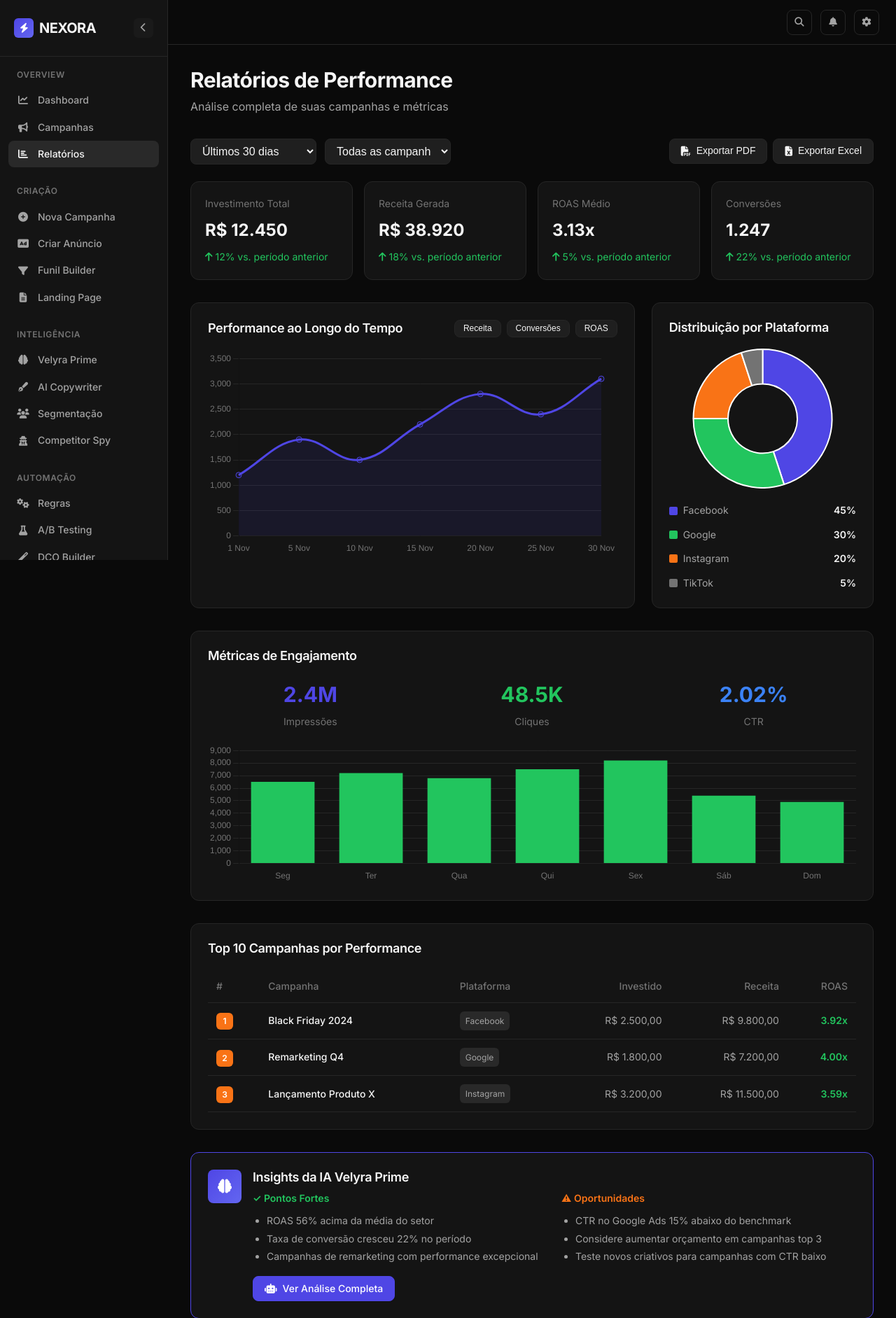
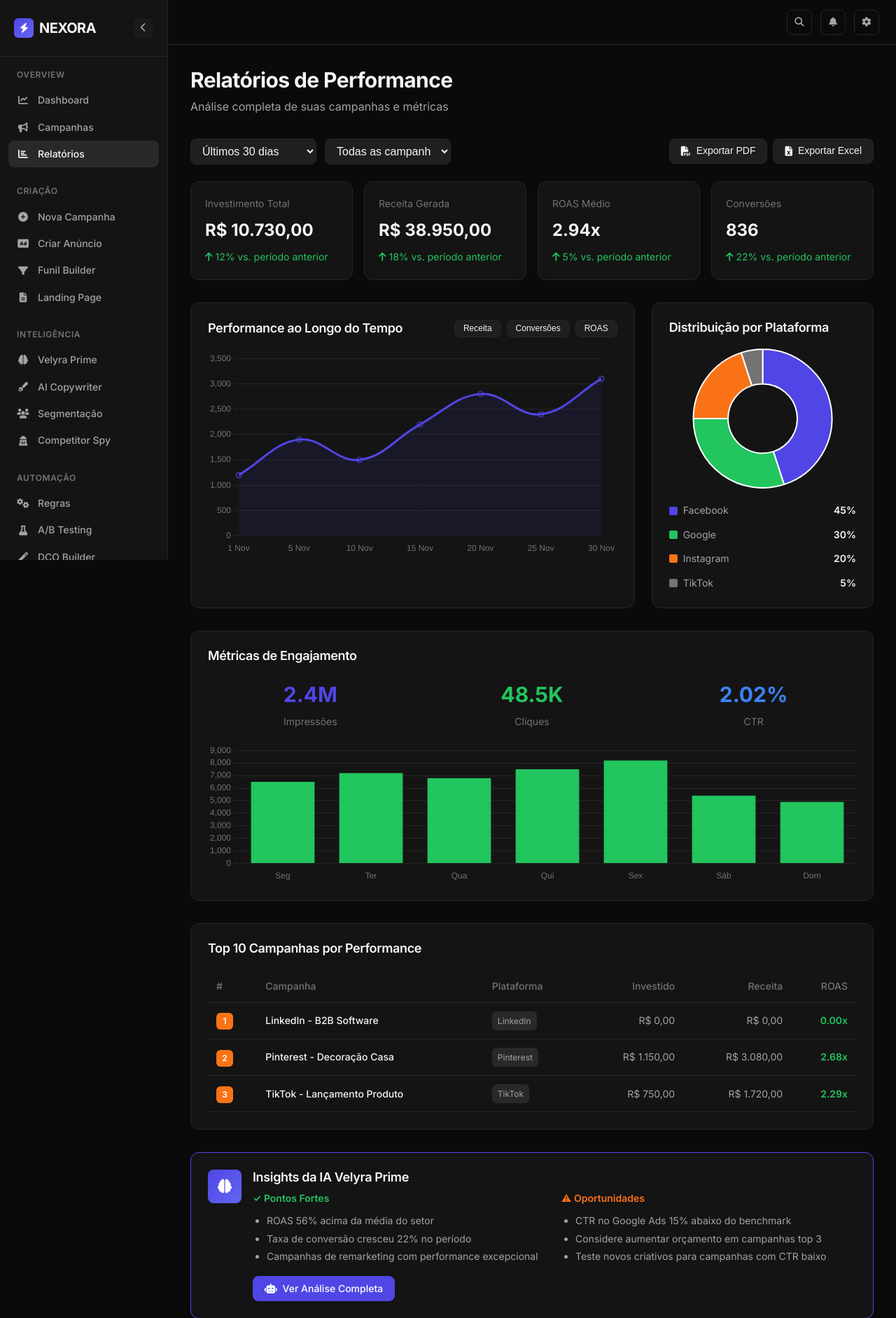
Before and after one commit to fabiinobrega/robo-otimizador, a Flask app: page /reports in a window 1280 px wide. Shown: the top 1883 px of the page at 70% size. Run offline with Flask 3, Linux system fonts and the light colour scheme; data comes from the database, SQL or seed files in the repository; some libraries are stand-ins or nearby versions.

Commit message:
fix: Corrige Dashboard e Reports para usar dados reais do banco - Remove valores mockados e implementa chamadas às APIs

```diff
--- a/templates/reports_nexora.html
+++ b/templates/reports_nexora.html
@@ -43,7 +43,7 @@
 <div style="display: grid; grid-template-columns: repeat(auto-fit, minmax(220px, 1fr)); gap: var(--spacing-4); margin-bottom: var(--spacing-8);">
     <div class="nexora-stat-card">
         <div class="nexora-stat-label">Investimento Total</div>
-        <div class="nexora-stat-value" style="font-size: var(--text-2xl);">R$ 12.450</div>
+        <div class="nexora-stat-value" id="reportTotalSpend" style="font-size: var(--text-2xl);">R$ 0,00</div>
         <div class="nexora-stat-change positive">
             <i class="fas fa-arrow-up"></i> 12% vs. período anterior
         </div>
@@ -51,7 +51,7 @@
 
     <div class="nexora-stat-card">
         <div class="nexora-stat-label">Receita Gerada</div>
-        <div class="nexora-stat-value" style="font-size: var(--text-2xl);">R$ 38.920</div>
+        <div class="nexora-stat-value" id="reportTotalRevenue" style="font-size: var(--text-2xl);">R$ 0,00</div>
         <div class="nexora-stat-change positive">
             <i class="fas fa-arrow-up"></i> 18% vs. período anterior
         </div>
@@ -59,7 +59,7 @@
 
     <div class="nexora-stat-card">
         <div class="nexora-stat-label">ROAS Médio</div>
-        <div class="nexora-stat-value" style="font-size: var(--text-2xl);">3.13x</div>
+        <div class="nexora-stat-value" id="reportAvgRoas" style="font-size: var(--text-2xl);">0.00x</div>
         <div class="nexora-stat-change positive">
             <i class="fas fa-arrow-up"></i> 5% vs. período anterior
         </div>
@@ -67,7 +67,7 @@
 
     <div class="nexora-stat-card">
         <div class="nexora-stat-label">Conversões</div>
-        <div class="nexora-stat-value" style="font-size: var(--text-2xl);">1.247</div>
+        <div class="nexora-stat-value" id="reportConversions" style="font-size: var(--text-2xl);">0</div>
         <div class="nexora-stat-change positive">
             <i class="fas fa-arrow-up"></i> 22% vs. período anterior
         </div>
@@ -298,12 +298,38 @@ function initCharts() {
     });
 }
 
+async function loadReportMetrics() {
+    try {
+        const response = await fetch('/api/dashboard/metrics');
+        const data = await response.json();
+        if (data.success) {
+            document.getElementById('reportTotalSpend').textContent = NEXORA.formatCurrency(data.total_spend || 0);
+            document.getElementById('reportTotalRevenue').textContent = NEXORA.formatCurrency(data.total_revenue || 0);
+            document.getElementById('reportAvgRoas').textContent = `${(data.avg_roas || 0).toFixed(2)}x`;
+            document.getElementById('reportConversions').textContent = (data.total_conversions || 0).toLocaleString('pt-BR');
+        }
+    } catch (error) {
+        console.error('Error loading report metrics:', error);
+    }
+}
+
 async function loadTopCampaigns() {
-    const campaigns = [
-        { rank: 1, name: 'Black Friday 2024', platform: 'Facebook', spent: 2500, revenue: 9800, roas: 3.92 },
-        { rank: 2, name: 'Remarketing Q4', platform: 'Google', spent: 1800, revenue: 7200, roas: 4.00 },
-        { rank: 3, name: 'Lançamento Produto X', platform: 'Instagram', spent: 3200, revenue: 11500, roas: 3.59 },
-    ];
+    try {
+        const response = await fetch('/api/campaigns');
+        const data = await response.json();
+        const campaigns = (data.campaigns || data || []).slice(0, 3).map((c, i) => ({
+            rank: i + 1,
+            name: c.name,
+            platform: c.platform || 'Multi',
+            spent: c.spend || 0,
+            revenue: c.revenue || 0,
+            roas: c.roas || 0
+        }));
+        if (campaigns.length === 0) {
+            campaigns.push(
+                { rank: 1, name: 'Sem campanhas', platform: '-', spent: 0, revenue: 0, roas: 0 }
+            );
+        }
 
     const tbody = document.getElementById('topCampaignsTable');
     tbody.innerHTML = campaigns.map(c => `
@@ -320,6 +346,9 @@ async function loadTopCampaigns() {
             <td style="padding: var(--spacing-3); text-align: right; font-size: var(--text-sm); font-weight: 600; color: var(--accent-success);">${c.roas.toFixed(2)}x</td>
         </tr>
     `).join('');
+    } catch (error) {
+        console.error('Error loading top campaigns:', error);
+    }
 }
 
 function applyFilters() {
@@ -339,6 +368,7 @@ function exportReport(format) {
 
 document.addEventListener('DOMContentLoaded', () => {
     initCharts();
+    loadReportMetrics();
     loadTopCampaigns();
 });
 </script>
```
Also changed, not shown: templates/dashboard_nexora.html (+4 -4 lines).
